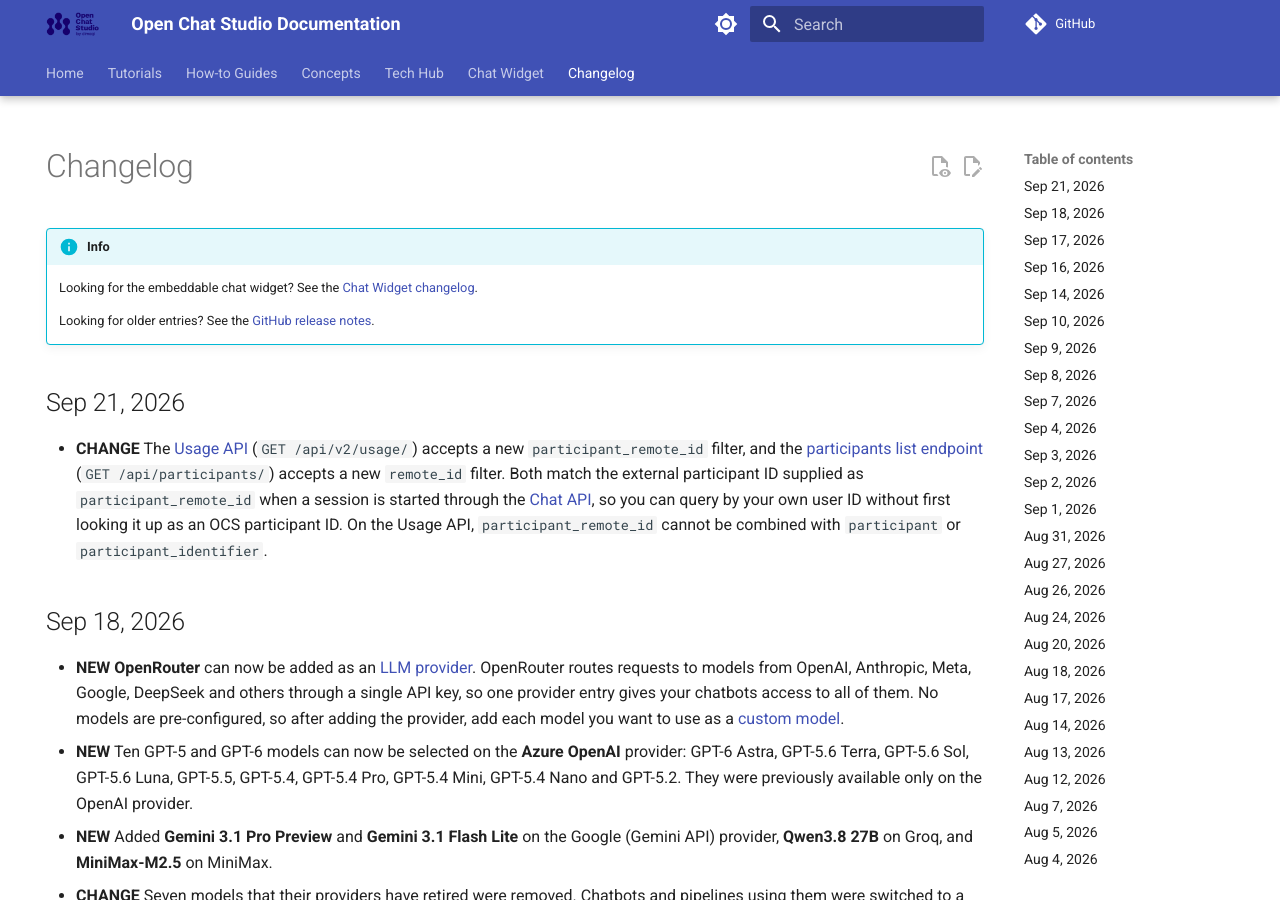
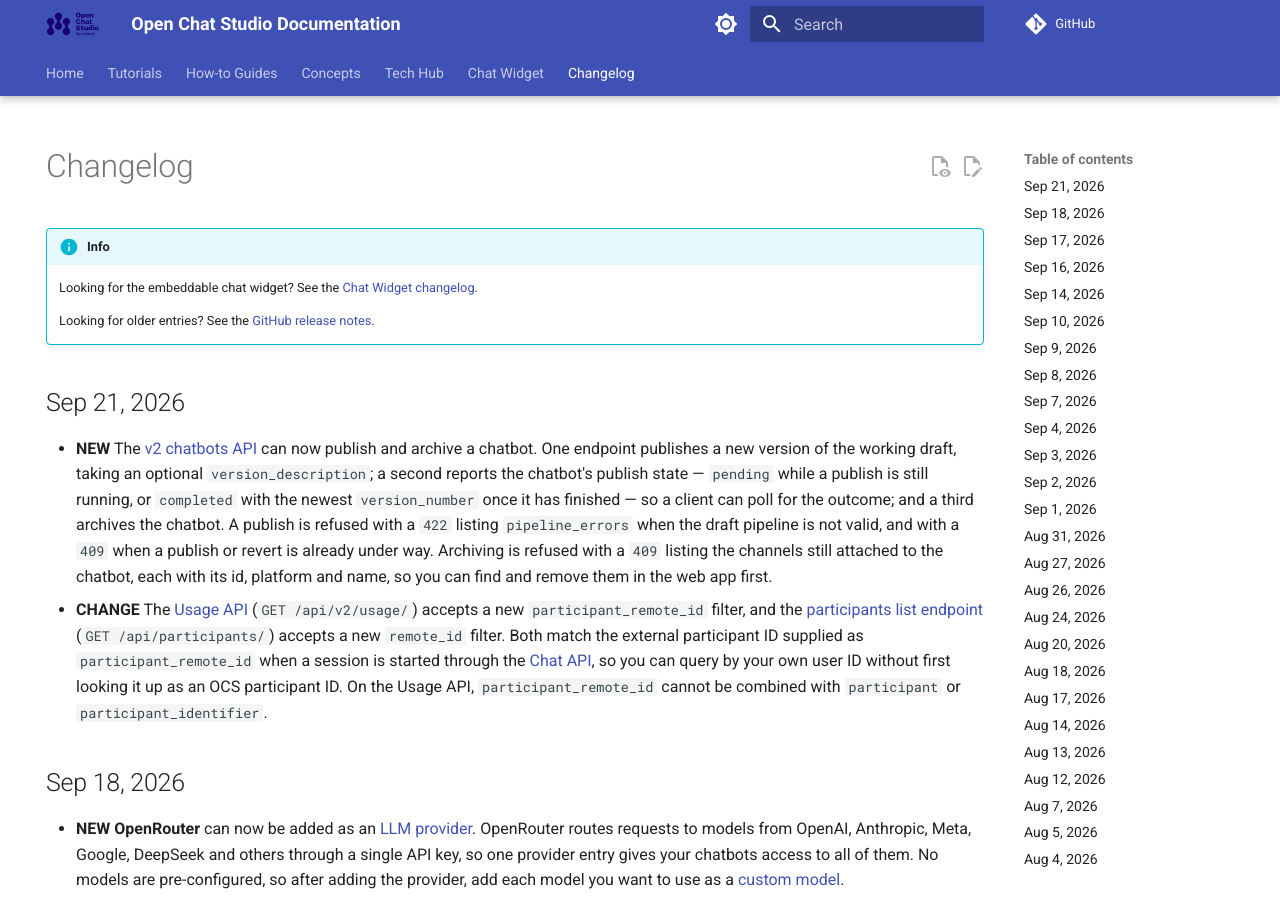
Before and after one commit to dimagi/open-chat-studio-docs, an MkDocs documentation site: the page built from docs/changelog.md, in a window 1280 px wide and 900 px high. Built offline with MkDocs 1.6.1 and Material for MkDocs 9.7.7, drawn with Linux system fonts in a browser that asks for light colours; a script that is not in the unit is left out; comment, search, counter and statistics services are not loaded.

Commit message:
update changelog and docs from OCS PR #4455
Co-Authored-By: Claude Opus 5 (1M context) <noreply@anthropic.com>

```diff
--- a/docs/changelog.md
+++ b/docs/changelog.md
@@ -12,6 +12,7 @@ hide:
     Looking for older entries? See the [GitHub release notes](https://github.com/dimagi/open-chat-studio-docs/releases).
 
 ## Sep 21, 2026
+* **NEW** The [v2 chatbots API](api/v2/chatbots.txt) can now publish and archive a chatbot. One endpoint publishes a new version of the working draft, taking an optional `version_description`; a second reports the chatbot's publish state — `pending` while a publish is still running, or `completed` with the newest `version_number` once it has finished — so a client can poll for the outcome; and a third archives the chatbot. A publish is refused with a `422` listing `pipeline_errors` when the draft pipeline is not valid, and with a `409` when a publish or revert is already under way. Archiving is refused with a `409` listing the channels still attached to the chatbot, each with its id, platform and name, so you can find and remove them in the web app first.
 * **CHANGE** The [Usage API](api/v2/usage.txt) (`GET /api/v2/usage/`) accepts a new `participant_remote_id` filter, and the [participants list endpoint](api/v1/participants.txt) (`GET /api/participants/`) accepts a new `remote_id` filter. Both match the external participant ID supplied as `participant_remote_id` when a session is started through the [Chat API](api/v1/chat.txt), so you can query by your own user ID without first looking it up as an OCS participant ID. On the Usage API, `participant_remote_id` cannot be combined with `participant` or `participant_identifier`.
 
 ## Sep 18, 2026
```
